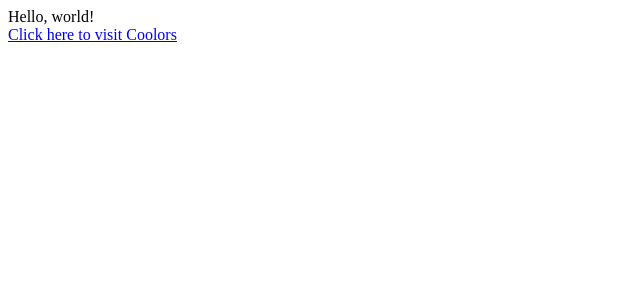
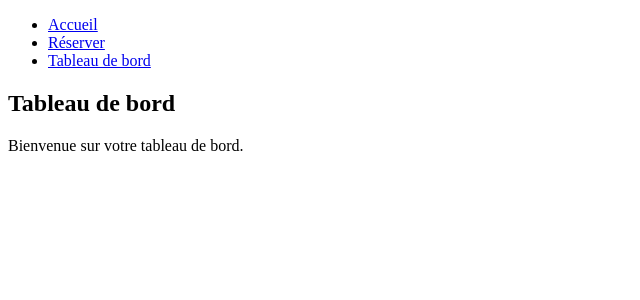
Before and after one commit to Titi7834/hopital-hsv, a React app: page /dashboard in a window 1280 px wide. Shown: the top 300 px of the page, without its empty margins (0-640 px from the left). Built offline with nearby package versions, Linux system fonts and the light colour scheme.

Commit message:
Initialisation des routes

```diff
--- a/package.json
+++ b/package.json
@@ -12,7 +12,8 @@
   "license": "ISC",
   "dependencies": {
     "react": "^19.1.0",
-    "react-dom": "^19.1.0"
+    "react-dom": "^19.1.0",
+    "react-router-dom": "^6.30.0"
   },
   "devDependencies": {
     "@babel/core": "^7.27.1",
--- a/src/App.js
+++ b/src/App.js
@@ -1,11 +1,19 @@
 import React from 'react';
-import { MyLink } from './Mylink';
+import { BrowserRouter as Router, Routes, Route } from 'react-router-dom';
+import HomePage from './pages/HomePage';
+import BookPage from './pages/BookPage';
+import DashboardPage from './pages/DashboardPage';
 
-const App = () => {
-  return <div>
-    Hello, world!
-    <br/>
-    <MyLink />
-  </div>;
-};
+function App() {
+ return (
+    <Router>
+      <Routes>
+        <Route path="/" element={<HomePage />} />
+        <Route path="/book" element={<BookPage />} />
+        <Route path="/dashboard" element={<DashboardPage />} />
+      </Routes>
+    </Router>
+  );
+}
+
 export default App;
--- /dev/null
+++ b/src/NavBar.js
@@ -0,0 +1,16 @@
+import React from "react";
+import { Link } from "react-router-dom";
+
+const NavBar = () => {
+    return (
+        <nav>
+            <ul>
+                <li><Link to="/">Accueil</Link></li>
+                <li><Link to="/book">Réserver</Link></li>
+                <li><Link to="/dashboard">Tableau de bord</Link></li>
+            </ul>
+        </nav>
+    );
+}
+
+export default NavBar;
--- a/src/index.js
+++ b/src/index.js
@@ -1,8 +1,11 @@
 import React from 'react';
+import { BrowserRouter } from 'react-router-dom';
 
 import { createRoot } from 'react-dom/client';
 import App from './App';
 
 const container = document.getElementById('root');
 const root = createRoot(container);
-root.render(<App />);
+root.render(
+    <App />
+);
--- /dev/null
+++ b/src/pages/BookPage.js
@@ -0,0 +1,15 @@
+import React from "react";
+import NavBar from "../NavBar";
+
+
+const BookPage = () => {
+    return (
+        <div>
+            <NavBar />
+            <h2>Réserver</h2>
+            <p>Réservez votre rendez-vous ici.</p>
+        </div>
+    );
+}
+
+export default BookPage;
--- /dev/null
+++ b/src/pages/DashboardPage.js
@@ -0,0 +1,14 @@
+import React from "react";
+import NavBar from "../NavBar";
+
+const DashboardPage = () => {
+    return (
+        <div>
+            <NavBar />
+            <h2>Tableau de bord</h2>
+            <p>Bienvenue sur votre tableau de bord.</p>
+        </div>
+    );
+}
+
+export default DashboardPage;
--- /dev/null
+++ b/src/pages/HomePage.js
@@ -0,0 +1,14 @@
+import React from "react";
+import NavBar from "../NavBar";
+
+const HomePage = () => {
+    return (
+        <div>
+            <NavBar />
+            <h2>Accueil</h2>
+            <p>Bienvenue sur la page d'accueil de l'hôpital.</p>
+        </div>
+    );
+}
+
+export default HomePage;
```
Also changed, not shown: src/components/Mylink.js (renamed from src/Mylink.js), 1 other file (tests, documents, lock files or other folders).
